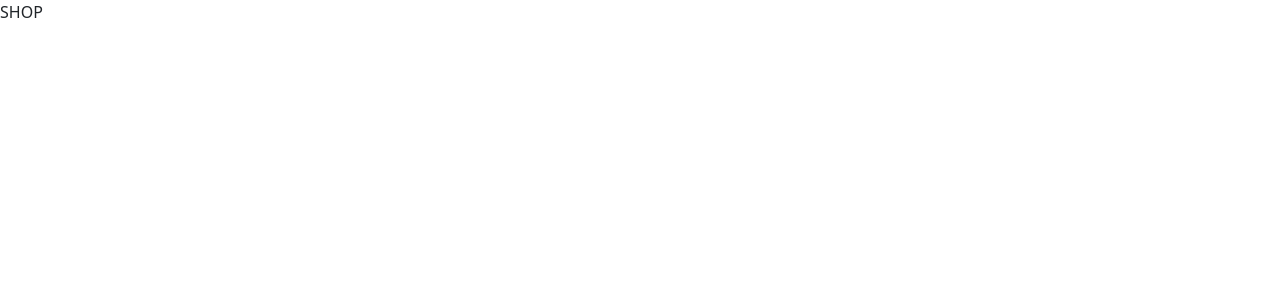
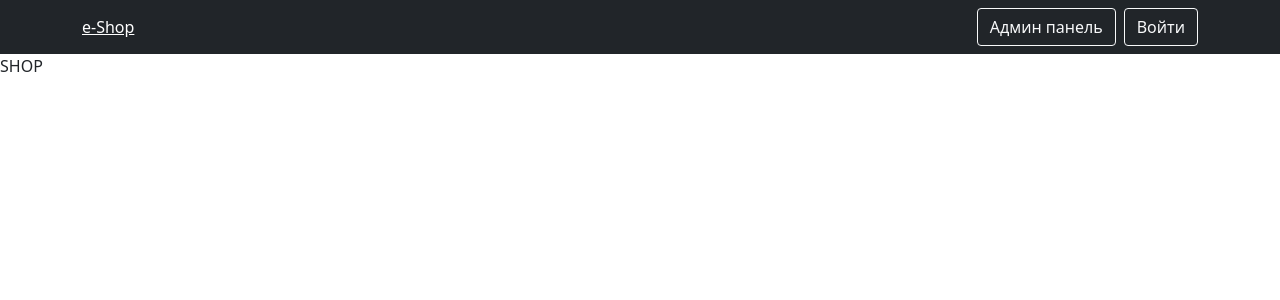
Before and after one commit to AlekseyKopasov/rt_shop-ulbi, a React (Create React App) app in the folder client/: page / in a window 1280 px wide. Shown: the top 300 px of the page. Built offline with nearby package versions, Linux system fonts and the light colour scheme.

Commit message:
добавляет Навбар

```diff
--- a/client/src/App.js
+++ b/client/src/App.js
@@ -1,9 +1,11 @@
 import AppRouter from './components/AppRouter'
 import {BrowserRouter as Router} from 'react-router-dom'
+import NavBar from './components/NavBar'
 
 const App = () => {
   return (
     <Router>
+      <NavBar />
       <AppRouter />
     </Router>
   );
--- a/client/src/components/AppRouter.js
+++ b/client/src/components/AppRouter.js
@@ -6,7 +6,6 @@
 
 const AppRouter = () => {
   const {user} = useContext(Context)
-  console.log(user)
   return (
      <Routes >
        {user.isAuth && authRoutes.map(({path, Component}) =>
--- /dev/null
+++ b/client/src/components/NavBar.js
@@ -0,0 +1,30 @@
+import React, {useContext} from 'react'
+import {Context} from '../index'
+import {Button, Container, Nav, Navbar} from 'react-bootstrap'
+import {NavLink} from 'react-router-dom'
+import {SHOP_ROUTE} from '../utils/consts'
+import {observer} from 'mobx-react-lite'
+
+const NavBar = observer(() => {
+  const {user} = useContext(Context)
+  return (
+    <Navbar bg="dark" variant="dark">
+      <Container>
+        <NavLink style={{color: 'white'}} to={SHOP_ROUTE}>e-Shop</NavLink>
+        {user.isAuth ?
+          <Nav className="mr-auto" style={{color: 'white'}}>
+            <Button variant={'outline-light'}>Админ панель</Button>
+            <Button variant={'outline-light'} className="ms-2" >Войти</Button>
+          </Nav>
+          :
+          <Nav className="mr-auto" style={{color: 'white'}}>
+            <Button variant={'outline-light'}>Авторизация</Button>
+          </Nav>
+        }
+      </Container>
+    </Navbar>
+
+  )
+})
+
+export default NavBar
--- a/client/src/store/UserStore.js
+++ b/client/src/store/UserStore.js
@@ -2,7 +2,7 @@
 
 export default class UserStore {
   constructor() {
-    this._isAuth = false
+    this._isAuth = true
     this._user = {}
     makeAutoObservable(this)
   }
```
